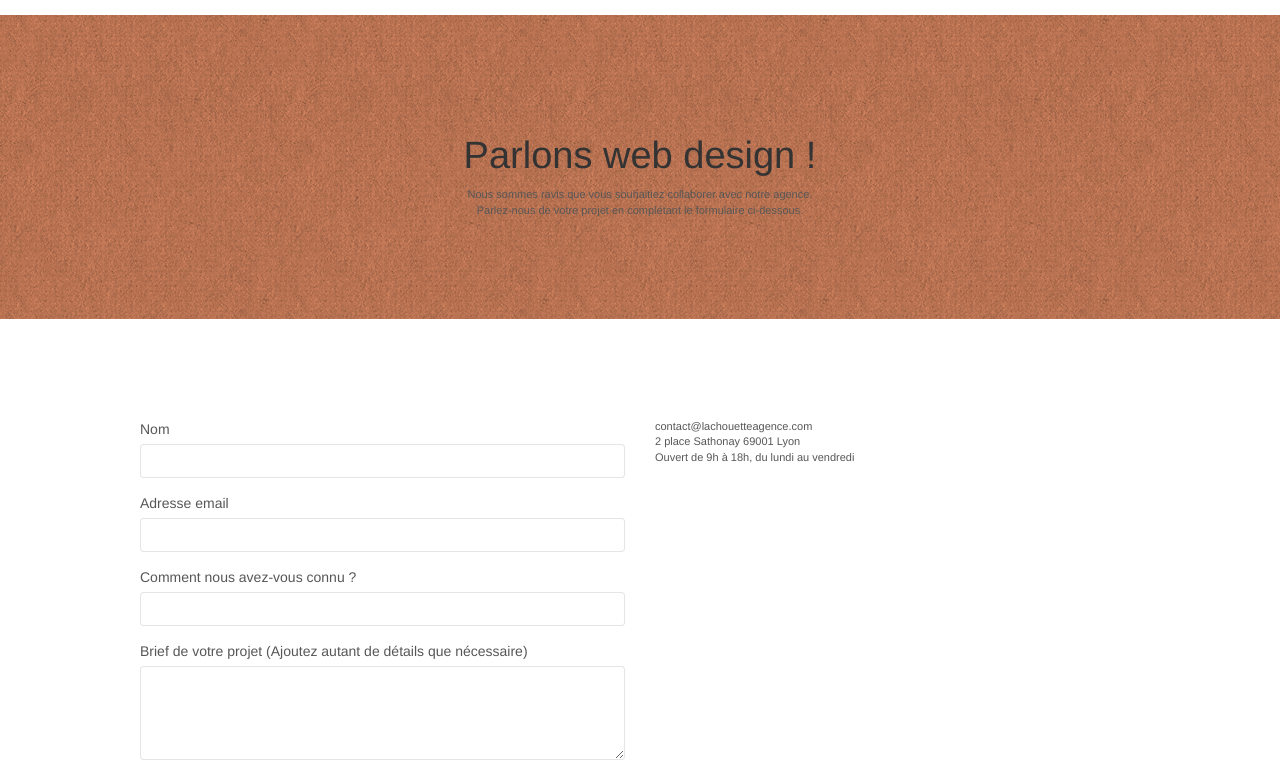
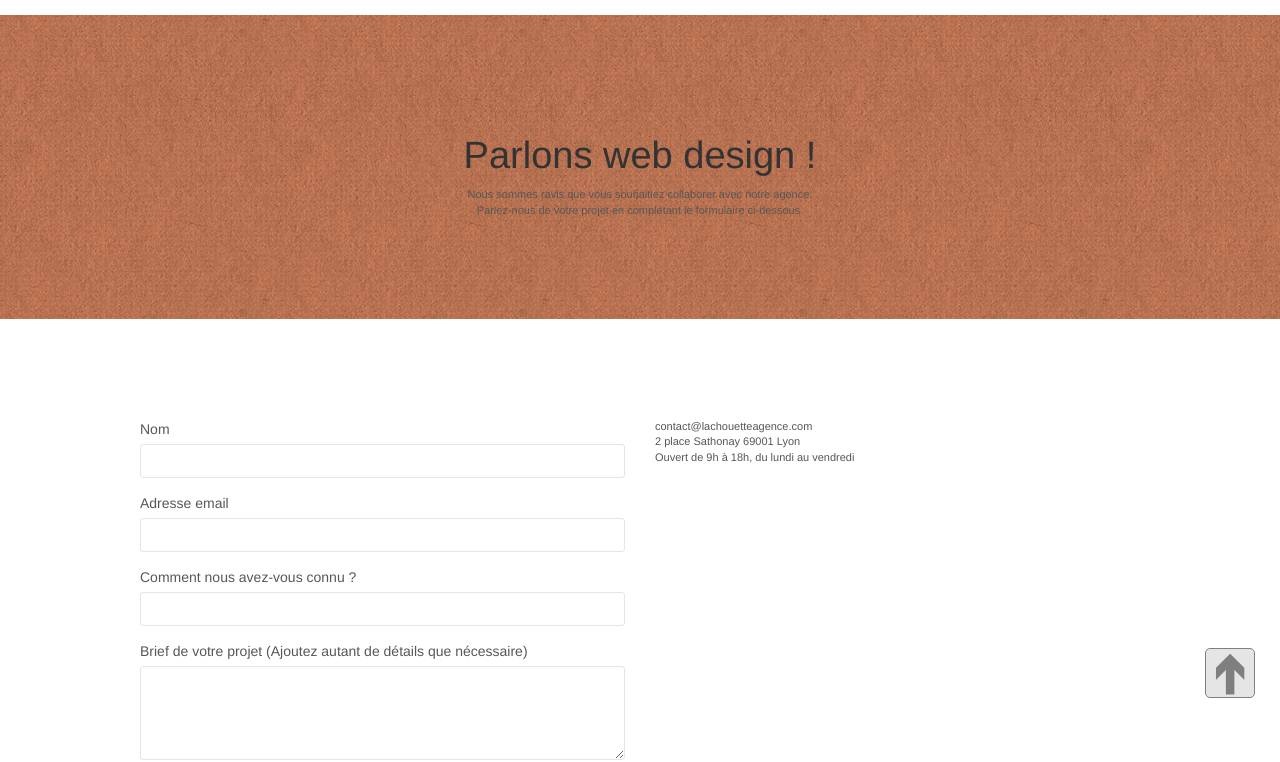
Before and after one commit to Vandethom/LaChouetteAgenceSEO, a plain HTML site: page page2.html in a window 1280 px wide. Shown: the part 77-839 px from the top of the page. Drawn offline with nearby package versions, Linux system fonts and the light colour scheme; files that its build step writes are made by us from their sources; a script that the page names is missing.

Commit message:
Revisite de la structure Html header/section/article/footer et ajout d'une ancre haut de page

```diff
--- a/page2.html
+++ b/page2.html
@@ -29,8 +29,8 @@
 </head>
 
 <body>
-	<!-- Principal conteneur -->
-	<div class="page-container">
+	<div id="ancre_haut_de_page"></div>
+	<section class="page-container">
 
 		<!-- bloc-0 -->
 		<div class="bloc bgc-white l-bloc " id="bloc-0">
@@ -63,7 +63,8 @@
 		<!-- bloc-0 END -->
 
 		<!-- bloc-6 -->
-		<div class="bloc bg-dots-bg bg-repeat bgc-atomic-tangerine d-bloc bloc-bg-texture texture-paper" id="bloc-6">
+		<article class="bloc bg-dots-bg bg-repeat bgc-atomic-tangerine d-bloc bloc-bg-texture texture-paper"
+			id="bloc-6">
 			<div class="container bloc-lg">
 				<div class="row">
 					<div class="col-sm-12">
@@ -77,11 +78,11 @@
 					</div>
 				</div>
 			</div>
-		</div>
+		</article>
 		<!-- bloc-6 END -->
 
 		<!-- bloc-7 -->
-		<div class="bloc bgc-white l-bloc" id="bloc-7">
+		<article class="bloc bgc-white l-bloc" id="bloc-7">
 			<div class="container bloc-lg">
 				<div class="row">
 					<div class="col-sm-6">
@@ -125,17 +126,9 @@
 					</div>
 				</div>
 			</div>
-		</div>
-		<!-- bloc-7 END -->
+		</article>
 
-		<!-- ScrollToTop Button -->
-		<a class="bloc-button btn btn-d scrollToTop" onclick="scrollToTarget('1')"><span
-				class="fa fa-chevron-up"></span></a>
-		<!-- ScrollToTop Button END-->
-
-
-		<!-- Footer - bloc-8 -->
-		<div class="bloc bgc-atomic-tangerine d-bloc" id="bloc-8">
+		<footer class="bloc bgc-atomic-tangerine d-bloc" id="bloc-8">
 			<div class="container bloc-sm">
 				<div class="row">
 					<div class="col-sm-12">
@@ -168,11 +161,11 @@
 					</div>
 				</div>
 			</div>
-		</div>
-		<!-- Footer - bloc-8 END -->
-
-	</div>
-	<!-- Principal conteneur END -->
+			<div class="ancre">
+				<a href="#ancre_haut_de_page"><img src="img/flèche.png" alt="Flèche vers le haut de page"></a>
+			</div>
+		</footer>
+	</section>
 
 
 </body>
--- a/style.css
+++ b/style.css
@@ -1,3 +1,15 @@
+.ancre{
+    background-color: #cccccc;
+    opacity: 0.5;
+    border: 1px solid black;
+    border-radius: 5px;
+    width: 50px;
+    height: 50px;
+    position: fixed;
+    right: 25px;
+    bottom: 25px;
+}
+
 @font-face{
     font-family: "Protest";
     src: url("fonts/protest.ttf") format("ttf");
```
Also changed, not shown: index.html (+19 -27 lines), img/fleche-haut.jpg (added), img/flèche.png (added).
